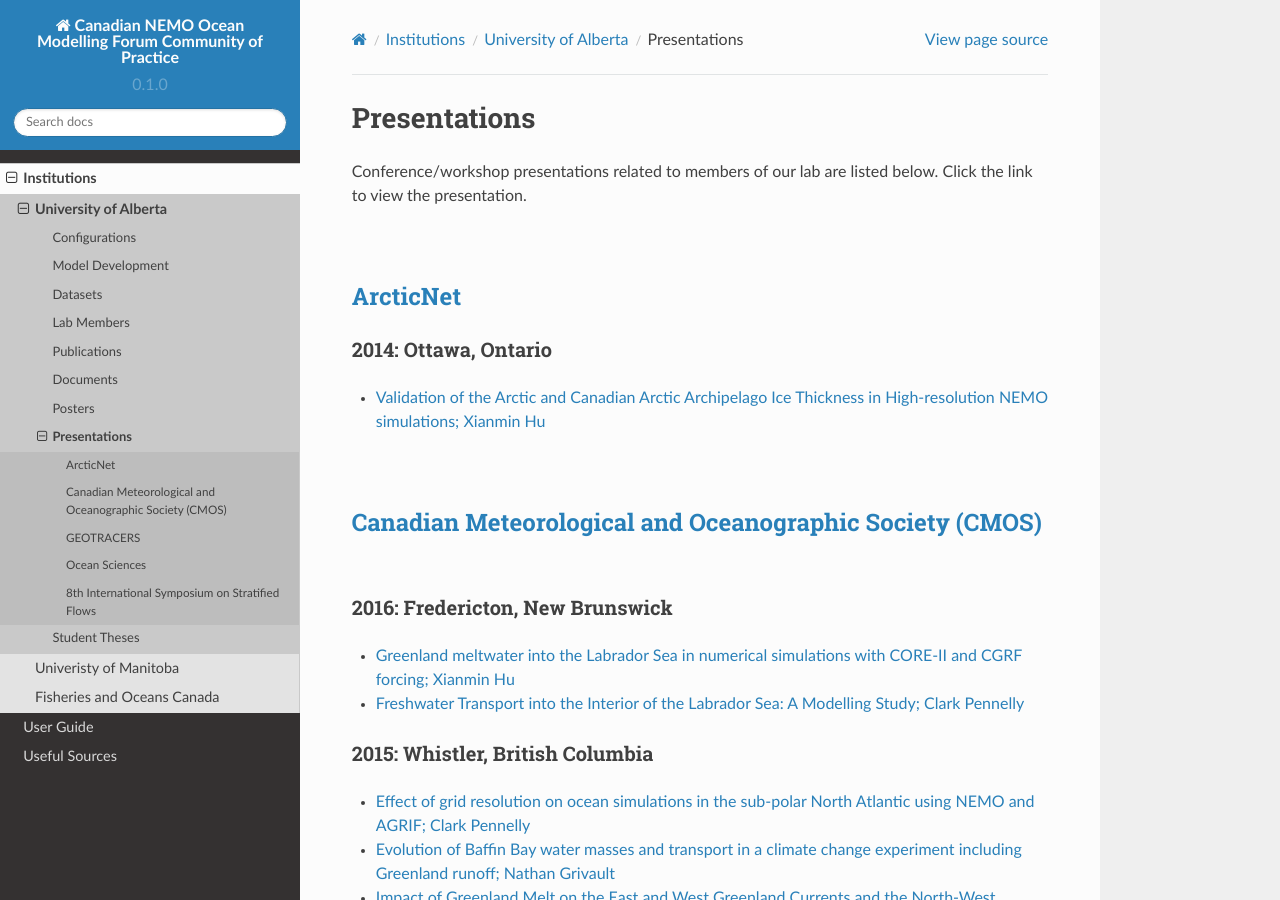
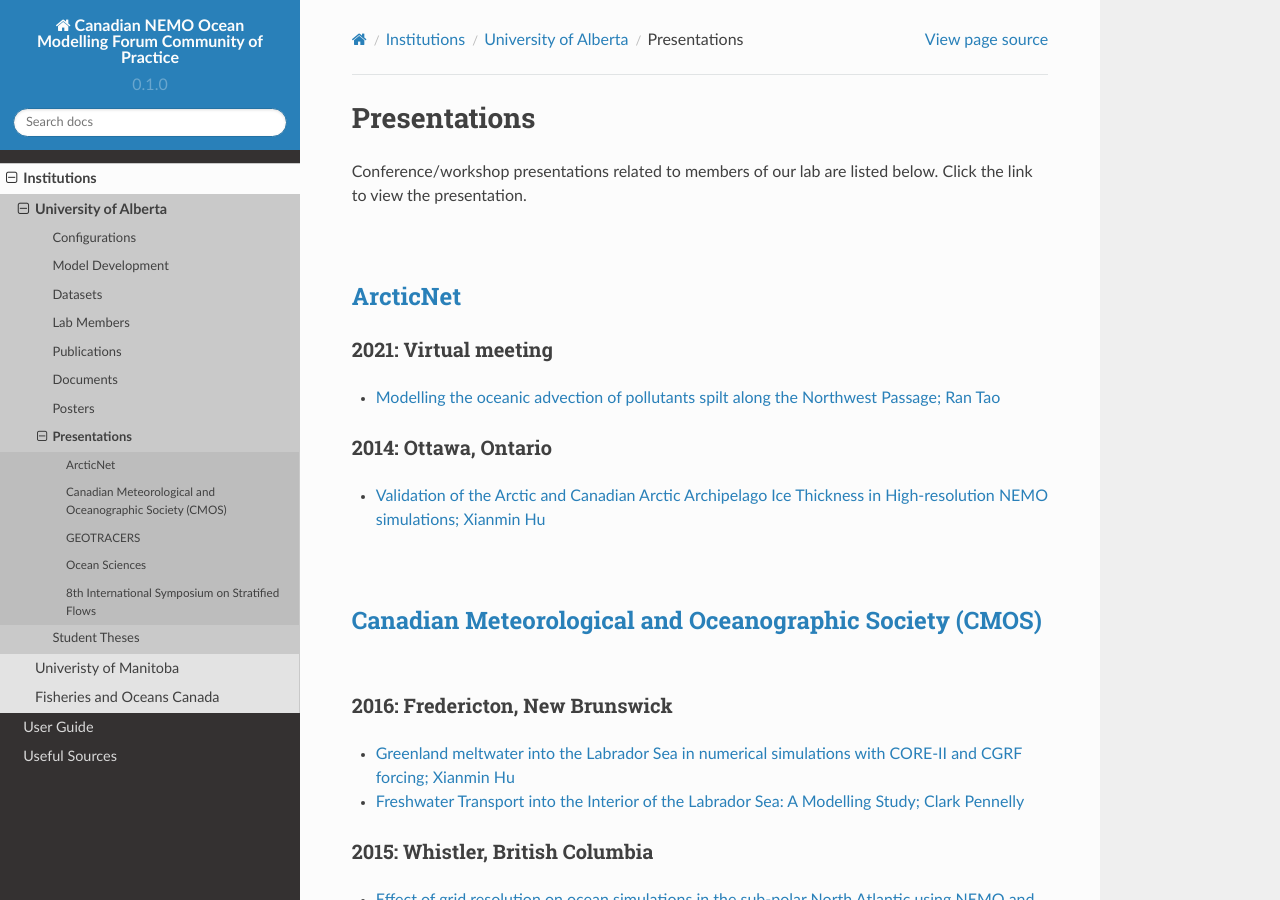
Before and after one commit to UofA-NEMO/Canadian-NEMO-Ocean-Modelling-Forum-Community-of-Practice, a Sphinx documentation site: the page built from docs/Institutions/UofA/Presentations.rst, in a window 1280 px wide and 900 px high. Built offline with Sphinx 7.4.7 and the Read the Docs theme 2.0.0, drawn with Linux system fonts in a browser that asks for light colours; pages that are not in the unit, such as notebooks, are missing from menus.

Commit message:
Update Presentations.rst

```diff
--- a/docs/Institutions/UofA/Presentations.rst
+++ b/docs/Institutions/UofA/Presentations.rst
@@ -7,6 +7,11 @@ Conference/workshop presentations related to members of our lab are listed below
 
 `ArcticNet <https://arcticnet.ulaval.ca/>`_
 -------------------------------------------
+2021: Virtual meeting
+^^^^^^^^^^^^^^^^^^^^^^
+
+* `Modelling the oceanic advection of pollutants spilt along the Northwest Passage; Ran Tao <https://cdnsciencepub.com/doi/10.1139/as-2022-0002>`_
+
 
 2014: Ottawa, Ontario
 ^^^^^^^^^^^^^^^^^^^^^
```
